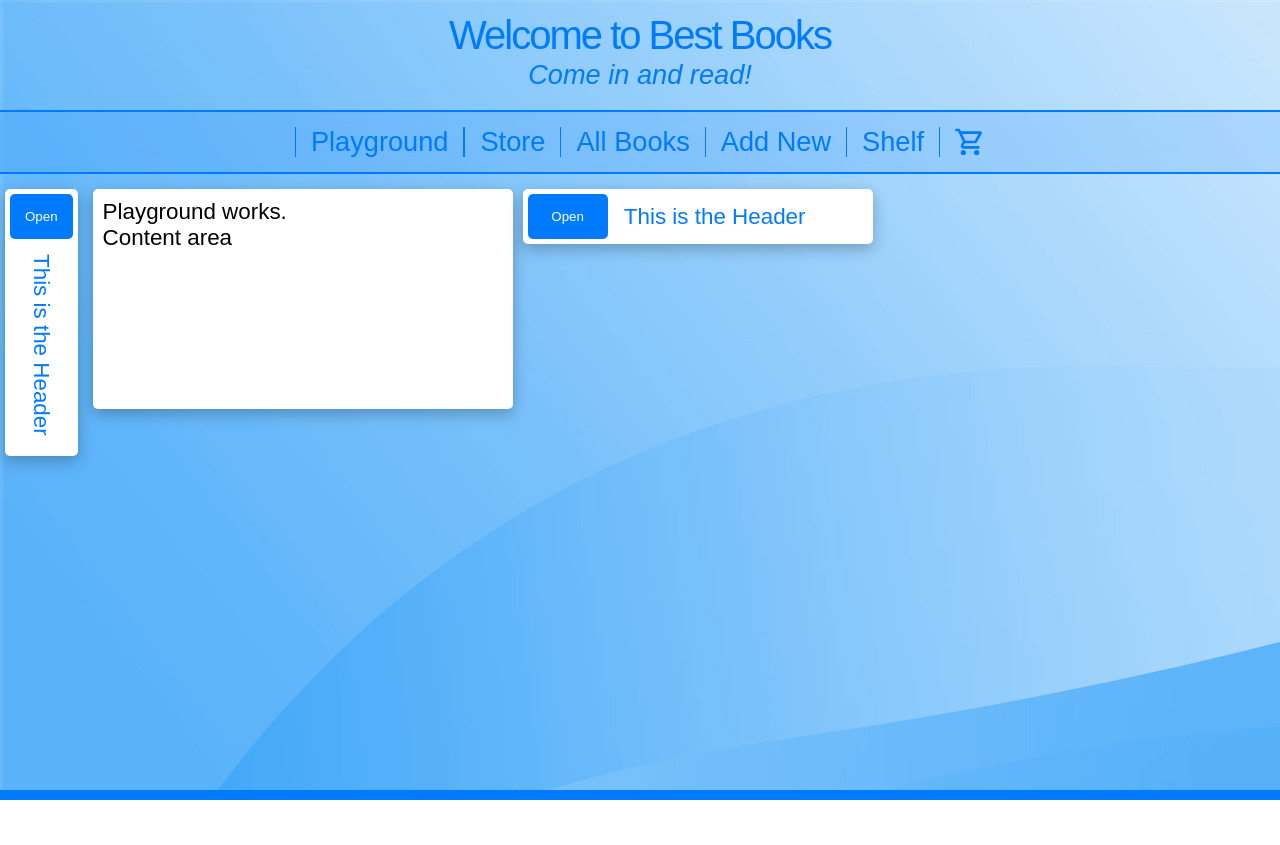
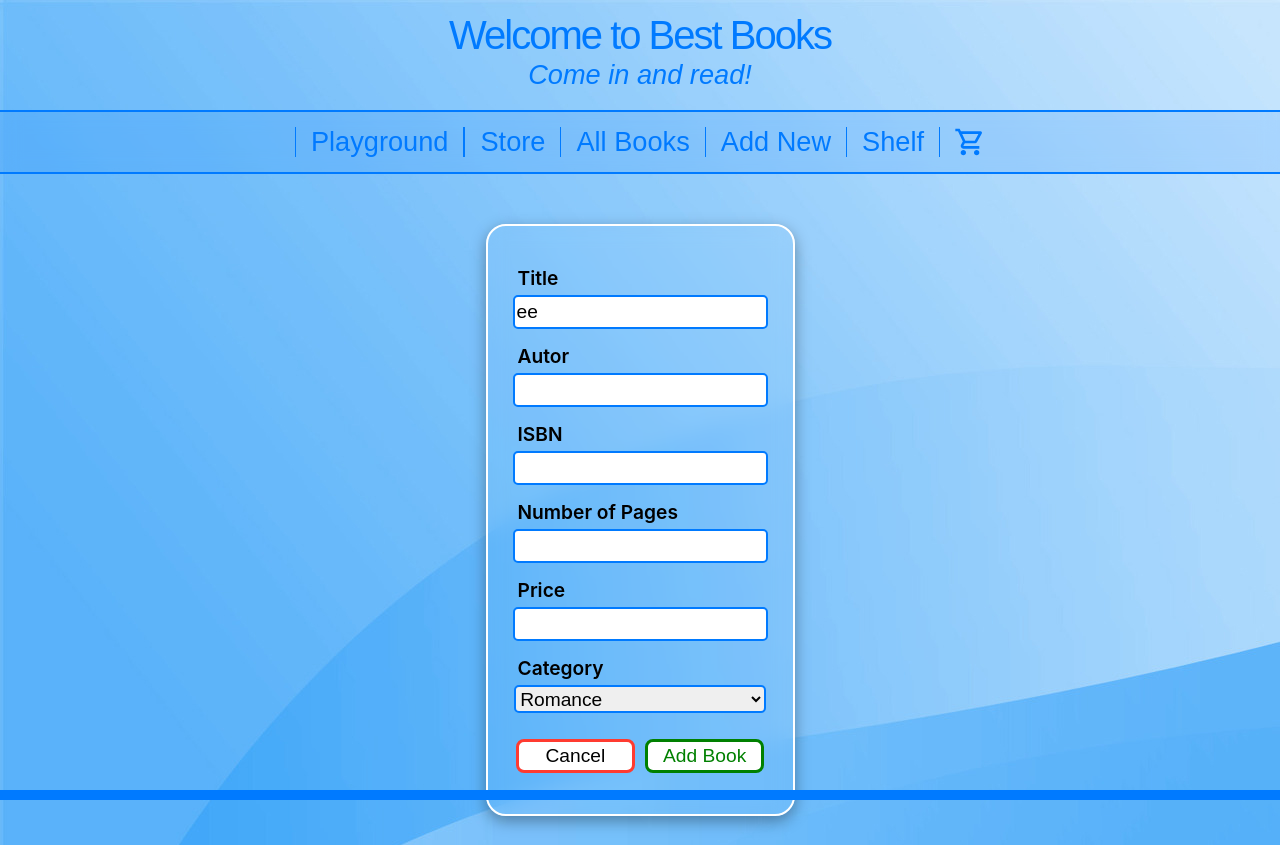
Before and after one commit to hinzberg/best-books-angular-learning, an Angular app: page / in a window 1280 px wide. Before the commit the page ends 800 px from the top, so only its background shows below. Built offline with nearby package versions, Linux system fonts and the light colour scheme.

Commit message:
2024-06-14 Added Categories for Books

```diff
--- /dev/null
+++ b/src/app/Classes/BookCategories.ts
@@ -0,0 +1,11 @@
+import { BookCategory } from "./BookCategory";
+
+export class BookCategories {
+    static categories : BookCategory[] = [
+        new BookCategory(0, "Science Fiction"),
+        new BookCategory(1,"Fantasy"),
+        new BookCategory(2,"Romance") ,
+        new BookCategory(3,"Technology"),
+        new BookCategory(4,"Young Adult")
+    ];
+}
--- /dev/null
+++ b/src/app/Classes/BookCategory.ts
@@ -0,0 +1,9 @@
+export class BookCategory {
+  id: Number = 0;
+  category: string = '';
+
+  constructor(id: Number, category: string) {
+    this.category = category;
+    this.id = id;
+  }
+}
--- a/src/app/Components/book-entry/book-entry.component.html
+++ b/src/app/Components/book-entry/book-entry.component.html
@@ -1,17 +1,22 @@
 <div class="grayDiv">
   <div class="contentBorder">
-
     <form [formGroup]="checkoutForm" (ngSubmit)="onSubmit()">
       <label for="title">Title</label>
-            <input type="text" id="title" placeholder="" formControlName="title">
+      <input type="text" id="title" placeholder="" formControlName="title" />
       <label for="autor">Autor</label>
-            <input type="text" id="autor" placeholder="" formControlName="autor">
+      <input type="text" id="autor" placeholder="" formControlName="autor" />
       <label for="isbn">ISBN</label>
-            <input type="text" id="isbn" placeholder="" formControlName="isbn">
+      <input type="text" id="isbn" placeholder="" formControlName="isbn" />
       <label for="pages">Number of Pages</label>
-            <input type="number" id="pages" placeholder="" formControlName="pages">
+      <input type="number" id="pages" placeholder="" formControlName="pages" />
       <label for="price">Price</label>
-            <input type="number" id="price" placeholder="" formControlName="price">
+      <input type="number" id="price" placeholder="" formControlName="price" />
+      <label for="category">Category</label>
+      <select formControlName="bookCategory">
+        <option *ngFor="let cate of categories" [ngValue]="cate">
+          {{ cate.category }}
+        </option>
+      </select>
       <p>
         <button class="cancelButton" (click)="cancel()">Cancel</button>
         <button class="submitButton" type="submit">{{ addButtonText }}</button>
--- a/src/app/Components/book-entry/book-entry.component.ts
+++ b/src/app/Components/book-entry/book-entry.component.ts
@@ -6,30 +6,37 @@ import { RouterModule } from '@angular/router';
 import { BookService } from '../../Services/book.service';
 import { Router } from '@angular/router';
 import { ActivatedRoute } from '@angular/router';
+import { BookCategories } from '../../Classes/BookCategories';
+import { BookCategory } from '../../Classes/BookCategory';
+import { log } from 'console';
 
 @Component({
   selector: 'app-book-entry',
   standalone: true,
   imports: [FormsModule, CommonModule, ReactiveFormsModule, RouterModule],
   templateUrl: './book-entry.component.html',
-  styleUrl: './book-entry.component.css'
+  styleUrl: './book-entry.component.css',
 })
+export class BookEntryComponent {
+  private selectedBook?: Book = undefined;
+  public addButtonText = 'Add Book';
 
-export class BookEntryComponent {
-
-  private selectedBook? : Book = undefined
-  public addButtonText = "Add Book";
+  public categories = BookCategories.categories;
 
   checkoutForm = new FormGroup<EntryForm>({
-    title : new FormControl('', [Validators.required]),
-    autor : new FormControl('', [Validators.required]),
-    isbn :new FormControl('', [Validators.required]),
-    pages : new FormControl('', [Validators.required]),
-    price : new FormControl('', [Validators.required]),
+    title: new FormControl('ee', [Validators.required]),
+    autor: new FormControl('', [Validators.required]),
+    isbn: new FormControl('', [Validators.required]),
+    pages: new FormControl('', [Validators.required]),
+    price: new FormControl('', [Validators.required]),
+    bookCategory: new FormControl(this.categories[2], [Validators.required]),
   });
 
-  constructor(public bookservice : BookService , public router : Router, private activatedRoute : ActivatedRoute) {
-
+  constructor(
+    public bookservice: BookService,
+    public router: Router,
+    private activatedRoute: ActivatedRoute
+  ) {
     let id = this.activatedRoute.snapshot.params['bookId'];
     if (id !== undefined) {
       this.selectedBook = bookservice.getById(id);
@@ -37,19 +44,24 @@ export class BookEntryComponent {
         this.checkoutForm.controls['autor'].setValue(this.selectedBook.Autor);
         this.checkoutForm.controls['title'].setValue(this.selectedBook.Title);
         this.checkoutForm.controls['isbn'].setValue(this.selectedBook.ISBN);
-        this.checkoutForm.controls['pages'].setValue(String(this.selectedBook.NumberOfPages));
-        this.checkoutForm.controls['price'].setValue(String(this.selectedBook.Price));
-        this.addButtonText = "Update";
+        this.checkoutForm.controls['pages'].setValue(
+          String(this.selectedBook.NumberOfPages)
+        );
+        this.checkoutForm.controls['price'].setValue(
+          String(this.selectedBook.Price)
+        );
+        this.addButtonText = 'Update';
       }
     }
+    //log("hallo word");
   }
 
-  public message : string = ""
+  public message: string = '';
 
   onSubmit() {
 
     if (this.checkoutForm.valid === false) {
-      this.message = "Form incomplete!";
+      this.message = 'Form incomplete!';
       return;
     }
 
@@ -57,17 +69,14 @@ export class BookEntryComponent {
     let autor = this.checkoutForm.value.autor;
     let isbn = this.checkoutForm.value.isbn;
     let pages = this.checkoutForm.value.pages;
-    let pa = Number(pages!)
+    let pa = Number(pages!);
     let price = this.checkoutForm.value.price;
     let pr = Number(price!);
 
     // Lazy Validation. More to add
-    if(isNaN(pa) || pages === "" || price === "")
-    {
-      this.message = "Error";
-    }
-    else
-    {
+    if (isNaN(pa) || pages === '' || price === '') {
+      this.message = 'Error';
+    } else {
       if (this.selectedBook !== undefined) {
         this.selectedBook.Autor = autor!;
         this.selectedBook.Title = title!;
@@ -80,7 +89,7 @@ export class BookEntryComponent {
         this.bookservice.addOrUpdate(book);
       }
 
-      this.message = "";
+      this.message = '';
       this.router.navigate(['all-books']);
     }
   }
@@ -96,4 +105,5 @@ interface EntryForm {
   isbn: FormControl<string | null>;
   pages: FormControl<string | null>;
   price: FormControl<string | null>;
+  bookCategory: FormControl<BookCategory | null>;
 }
--- a/src/app/Components/playground/playground.component.html
+++ b/src/app/Components/playground/playground.component.html
@@ -8,7 +8,9 @@
 
   <app-rolldown-panel [isOpen]="false" header="This is the Header">
     <div class="drawerContent">This is some nice content</div>
-    <div class="drawerContent">Only visible when open</div>
+    <div class="drawerContent">Only visible when open this is a very long text</div>
+    <div class="drawerContent">Only visible when open this is a very long text</div>
+    <div class="drawerContent">Only visible when open this is a very long text</div>
     <div class="drawerContent">Hello World</div>
   </app-rolldown-panel>
 </div>
--- a/src/app/app.routes.ts
+++ b/src/app/app.routes.ts
@@ -8,7 +8,11 @@ import { TaggingCellComponent } from './Components/tagging-cell/tagging-cell.com
 import { PlaygroundComponent } from './Components/playground/playground.component';
 
 export const routes: Routes = [
-  { path: '', component: PlaygroundComponent },
+  // The path with an empty name is the default page and will be
+  // loaded outmatically at startup.
+  { path: '', component: BookEntryComponent },
+
+  //{ path: '', component: PlaygroundComponent },
   // { path: '', component: ShoppingStoreComponent },
   // { path: '', component: TaggingCellComponent },
   { path: 'playground', component: PlaygroundComponent },
--- a/src/styles.css
+++ b/src/styles.css
@@ -7,7 +7,6 @@ body {
   --primary-red-color: #ff3b30;
   --secondary-red-color: darkred;
   --button-text-color: white;
-
   --primary-corner-radius: 5px;
 
   margin: 0;
@@ -44,9 +43,19 @@ input {
   color: black;
   border: 2px solid var(--primary-color);
   border-radius: 5px;
-  padding-left: 10px;
   outline: none;
   height: 28px;
+}
+
+select {
+  font-size: 1.2rem;
+  margin: 5px;
+  color: black;
+  border: 2px solid var(--primary-color);
+  border-radius: 5px;
+  outline: none;
+  height: 28px;
+  width: 95%;
 }
 
 .genericButton {
```
Lines whose indentation alone changed are shown as unchanged.
